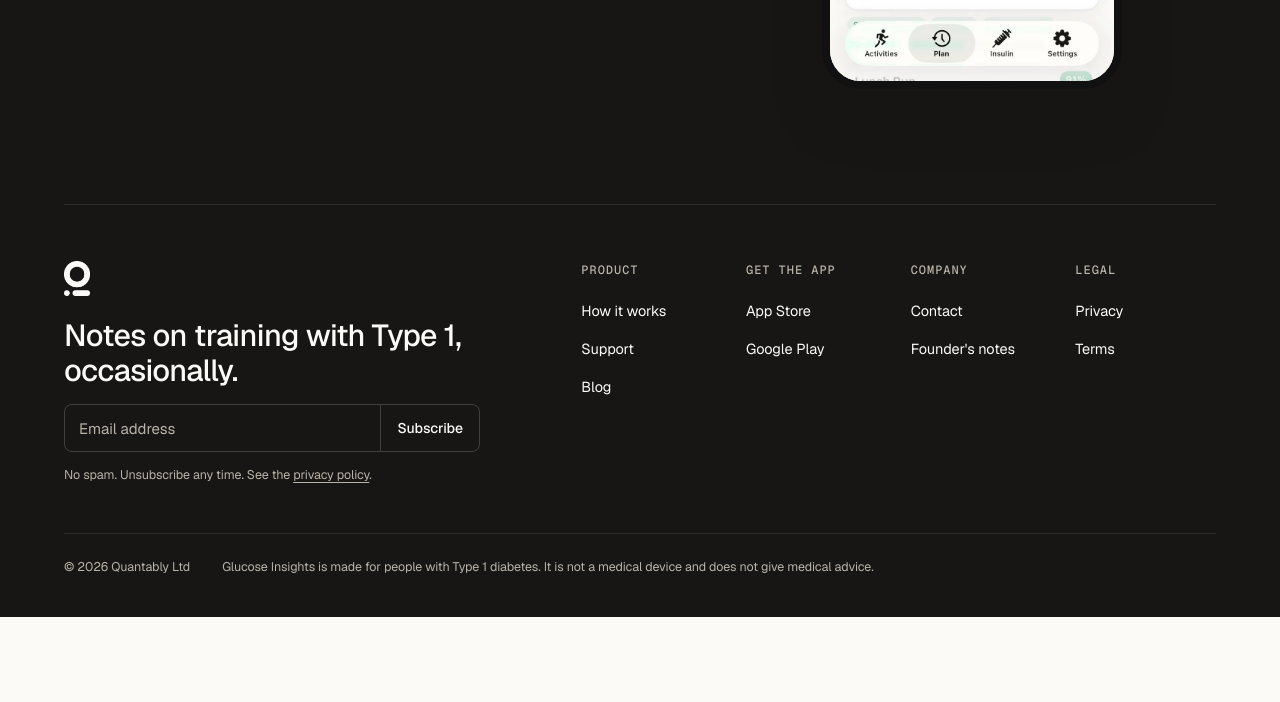
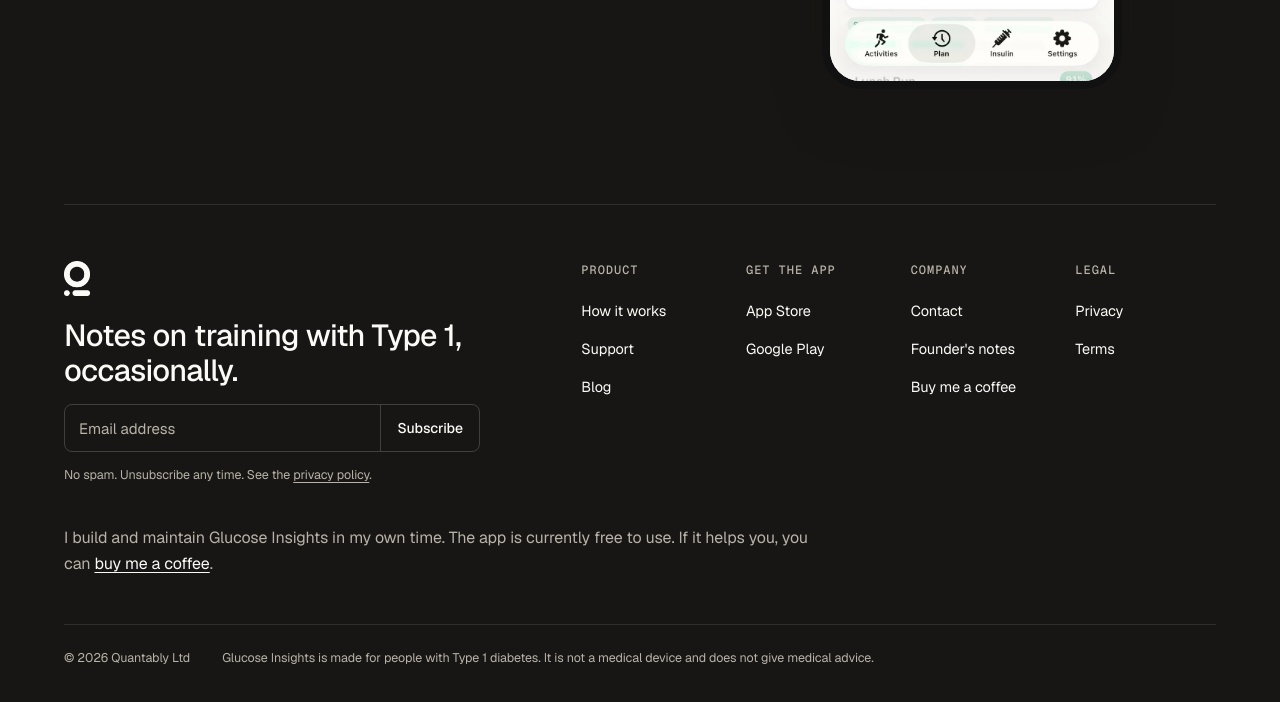
Before and after one commit to GlucoseInsights/glucose-insights-website, a plain HTML site: page index.html in a window 1280 px wide. Shown: the part 8506-9208 px from the top of the page. Before the commit the page ends 9123 px from the top, so only its background shows below. Drawn offline with nearby package versions, Linux system fonts and the light colour scheme.

Commit message:
Add optional Buy Me a Coffee support links

```diff
--- a/index.html
+++ b/index.html
@@ -270,6 +270,9 @@
   .foot__groups ul { list-style: none; margin: 0; padding: 0; display: grid; gap: .55rem; }
   .foot__groups a { color: var(--sc-ink); text-decoration: none; font-size: 14.5px; }
   .foot__groups a:hover { text-decoration: underline; text-underline-offset: 3px; }
+  .foot__support { max-width: 48rem; margin: 2.5rem 0 0; font-size: 1rem; line-height: 1.6; color: var(--sc-ink-soft); }
+  .foot__support a { color: var(--sc-ink); text-underline-offset: 3px; }
+  .foot__support a:hover { text-decoration-thickness: 2px; }
   .foot__legal { margin-top: 3rem; padding-top: 1.4rem; border-top: 1px solid var(--hair); display: flex; flex-wrap: wrap; gap: .6rem 2rem; font-size: 12.5px; color: var(--sc-ink-soft); }
   .foot__legal a { color: inherit; }
 
@@ -542,10 +545,11 @@
           <div class="foot__groups">
             <div><h4>Product</h4><ul><li><a href="#features">How it works</a></li><li><a href="support.html">Support</a></li><li><a href="blog.html">Blog</a></li></ul></div>
             <div><h4>Get the app</h4><ul><li><a href="https://apps.apple.com/gb/app/glucoseinsights/id6447560916" target="_blank" rel="noopener">App Store</a></li><li><a href="https://play.google.com/store/apps/details?id=com.gluchose" target="_blank" rel="noopener">Google Play</a></li></ul></div>
-            <div><h4>Company</h4><ul><li><a href="mailto:help@glucoseinsights.com">Contact</a></li><li><a href="blog.html">Founder's notes</a></li></ul></div>
+            <div><h4>Company</h4><ul><li><a href="mailto:help@glucoseinsights.com">Contact</a></li><li><a href="blog.html">Founder's notes</a></li><li><a href="https://buymeacoffee.com/glucoseinsights" target="_blank" rel="noopener noreferrer">Buy me a coffee</a></li></ul></div>
             <div><h4>Legal</h4><ul><li><a href="privacy-policy.html">Privacy</a></li><li><a href="terms-conditions.html">Terms</a></li></ul></div>
           </div>
         </div>
+        <p class="foot__support">I build and maintain Glucose Insights in my own time. The app is currently free to use. If it helps you, you can <a href="https://buymeacoffee.com/glucoseinsights" target="_blank" rel="noopener noreferrer">buy me a coffee</a>.</p>
         <div class="foot__legal">
           <span>© 2026 Quantably Ltd</span>
           <span>Glucose Insights is made for people with Type 1 diabetes. It is not a medical device and does not give medical advice.</span>
```
Also changed, not shown: blog.html (+1 -1 lines), blog/failing-your-way-to-fitness.html (+1 -1 lines), blog/marathon-glucose-pattern.html (+1 -1 lines), privacy-policy.html (+1 -1 lines), support.html (+1 -1 lines), terms-conditions.html (+1 -1 lines).
